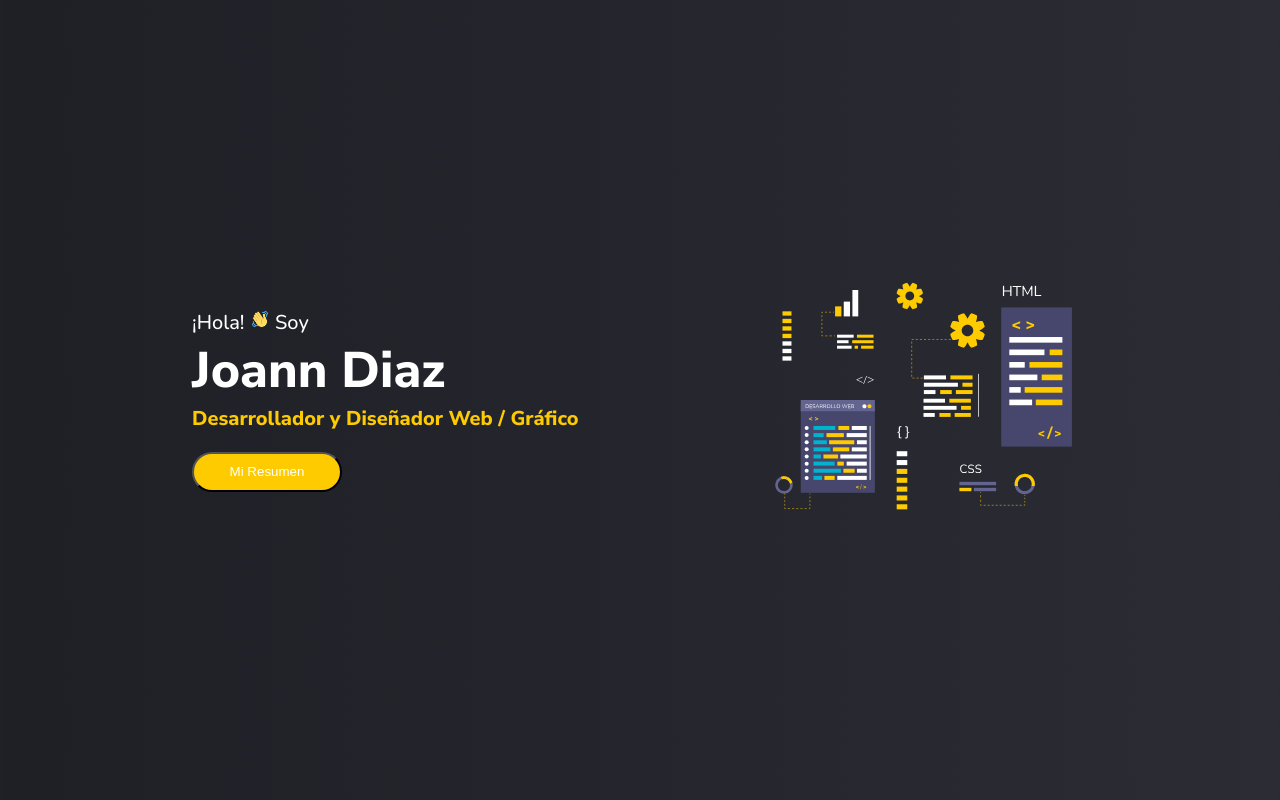
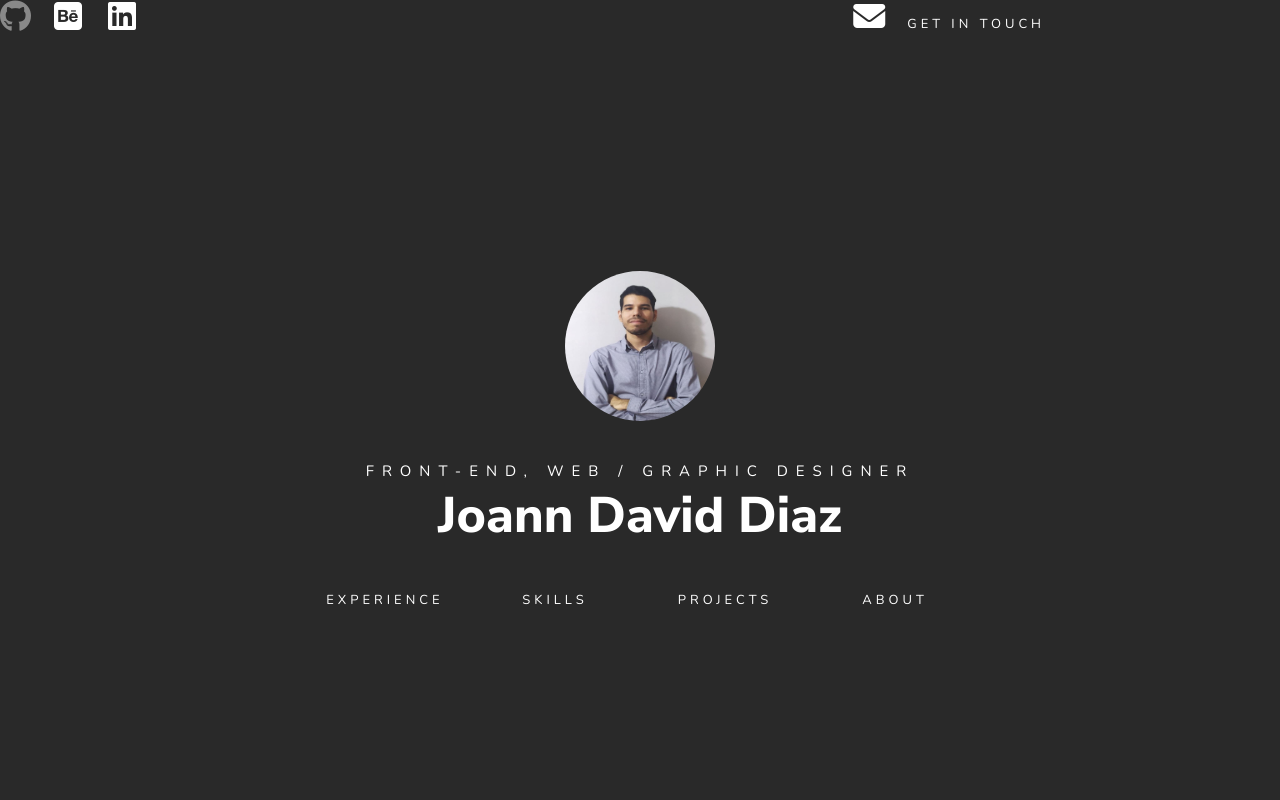
Before and after one commit to joannddn/joannddn.github.io, a plain HTML site: page index.html in a window 1280 px wide. Shown: the top 800 px of the page. Drawn offline with nearby package versions, Linux system fonts and the light colour scheme.

Commit message:
home and header

```diff
--- a/index.html
+++ b/index.html
@@ -4,6 +4,7 @@
     <meta charset="UTF-8">
     <meta http-equiv="X-UA-Compatible" content="IE=edge">
     <meta name="viewport" content="width=device-width, initial-scale=1.0">
+    <script src="https://kit.fontawesome.com/14b1855474.js" crossorigin="anonymous"></script>
     <link rel="preconnect" href="https://fonts.googleapis.com">
     <link rel="preconnect" href="https://fonts.gstatic.com" crossorigin>
     <link href="https://fonts.googleapis.com/css2?family=Nunito+Sans:wght@200;300;600;800&family=Nunito:wght@200;300;500;700&display=swap" rel="stylesheet">
@@ -13,17 +14,39 @@
 <body>
 
     <div class="home-container">
+        <header class="header">
+            <div class="header-social-media">
+                <i class="fa-brands fa-github fa-2x"></i>
+                <i class="fa-brands fa-square-behance fa-2x"></i>
+                <i class="fa-brands fa-linkedin fa-2x"></i>
+            </div>
+            <div class="header-div-center"></div>
+            <div class="header-contact">
+                <i class="fa-solid fa-envelope fa-2x"></i>
+                <a href="">GET IN TOUCH</a>
+            </div>
+        </header>
         <div class="home-content">
-            <div class="home-left">
-                <p>¡Hola!
-                    <img src="./assets/assets_icons/Waving-Hand-Emoji.webp" alt="Emoji"> Soy
-                <p>
-                <a>Joann Diaz</a>
-                <h1>Desarrollador y Diseñador  Web / Gráfico</h1>
-                <button class="home-resume-button">Mi Resumen</button>
-            </div>
-            <div class="home-right">
-                <img src="./assets/assets_img/home-img.svg" alt="Imagen Inicio">
+            <div class="home-main-content">
+                <img src="./assets/assets_img/myphoto.jpg" alt="Joann Photo" class="avatar" >
+                <h1>FRONT-END, WEB / GRAPHIC DESIGNER</h1>
+                <a>Joann David Diaz</a>
+                <nav>
+                    <ul>
+                        <li>
+                            <a href="">EXPERIENCE</a>
+                        </li>
+                        <li>
+                            <a href="">SKILLS</a>
+                        </li>
+                        <li>
+                            <a href="">PROJECTS</a>
+                        </li>
+                        <li>
+                            <a href="">ABOUT</a>
+                        </li>
+                    </ul>
+                </nav>
             </div>
         </div>
     </div>
--- a/style.css
+++ b/style.css
@@ -1,7 +1,8 @@
 :root {
     /* Colors */
-    --yellow-main: #FECB00;
-    --black-main: #1F2026;
+    --background: #292929;
+    --gray: #4d4d4d;
+    --gray-light: #898989;
     --white: #ffff;
 
     /* Fonts */
@@ -22,9 +23,7 @@
 }
 
 body {
-    background: #1F2026;
-    background: -webkit-linear-gradient(to right, #1F2026, #2B2C34);
-    background: linear-gradient(to right, #1F2026, #2B2C34);
+    background: var(--background);
 }
 
 /* Header/Home Section  */
@@ -34,9 +33,59 @@ body {
     height: 100vh;
 }
 
+.header {
+    display: flex;
+    position: relative;
+}
+
+.header-social-media {
+    width: 100%;
+}
+
+.header-social-media i {
+    display: inline-block;
+    width: 50px;
+    height: 50px;
+    color: var(--white);
+    cursor: pointer;
+}
+
+.header-social-media i:hover {
+    color: var(--gray-light);
+}
+
+.header-div-center {
+    width: 100%;
+    height: auto;
+}
+
+.header-contact {
+    display: block;
+
+    width: 100%;
+
+}
+
+.header-contact i {
+    width: 50px;
+    height: 50px;
+    color: var(--white);
+    cursor: pointer;
+}
+
+.header-contact a {
+    font-family: var(--main-font);
+    font-size: var(--sm);
+    font-weight: 100;
+    letter-spacing: 4px;
+    color: var(--white);
+    box-shadow: none;
+    text-decoration: none;
+}
+
 .home-content {
     display: flex;
-    justify-content: space-between;
+    justify-content: center;
     max-width: 1200px;
     width: 70%;
     height: 100%;
@@ -45,54 +94,75 @@ body {
     margin: 0 auto;
 }
 
-.home-left p {
+.avatar {
+    width: 150px;
+    height: 150px;
+    border-radius: 50%;
+}
+
+.home-main-content {
+    text-align: center;
+}
+
+.home-main-content img {
+    margin: auto;
+    display: block;
+}
+
+.home-main-content h1 {
+    margin-top: 40px;
     font-family: var(--main-font);
-    font-size: var(--lg);
+    font-size: 15px;
+    font-weight: 200;
+    letter-spacing: 8px;
     color: var(--white);
 }
 
-.home-left p img {
-    width: 20px;
-    height: 20px;
-}
-
-.home-left a {
+.home-main-content a {
+    margin-top: 20px;
     font-family: var(--second-font);
     font-size: 50px;
     font-weight: bold;
     color: var(--white);
+}
+
+.home-main-content nav {
+    margin-top: 20px;
+}
+
+.home-main-content nav ul {
+    display: flex;
+    margin: auto;
 
 }
 
-.home-left h1 {
-    font-family: var(--second-font);
-    font-size: var(--lg);
-    color: var(--yellow-main);
+.home-main-content nav ul li {
+    display: flex;
+    margin: 10px;
+    justify-content: center;
+    width: 150px;
+    height: 40px;
+    border-radius: 50px;
+    background-color: transparent;
+    cursor: pointer;
+    outline: 0;
 }
 
-.home-resume-button {
-    width: 150px;
-    height: 40px;
-    margin-top: 20px;
-    border-radius: 50px;
-    color: var(--white);
-    background-color: var(--yellow-main);
-}
-
-.home-resume-button:hover {
-    border: 2px solid var(--yellow-main);
-    color: var(--yellow-main);
-    background-color: transparent;
-    cursor: pointer;
+.home-main-content nav ul li:hover {
+    border: 2px solid var(--white);
     transition: 0.5s ease-out;
 }
 
-.home-right img {
-    display: block;
-    justify-content: center;
-    width: 330px;
-    height: 100%;
-
+.home-main-content nav ul li a {
+    display: flex;
+    margin: auto;
+    font-family: var(--main-font);
+    font-size: var(--sm);
+    font-weight: 100;
+    letter-spacing: 4px;
+    color: var(--white);
+    box-shadow: none;
+    text-decoration: none;
 }
 
 /* About me Section */
```
